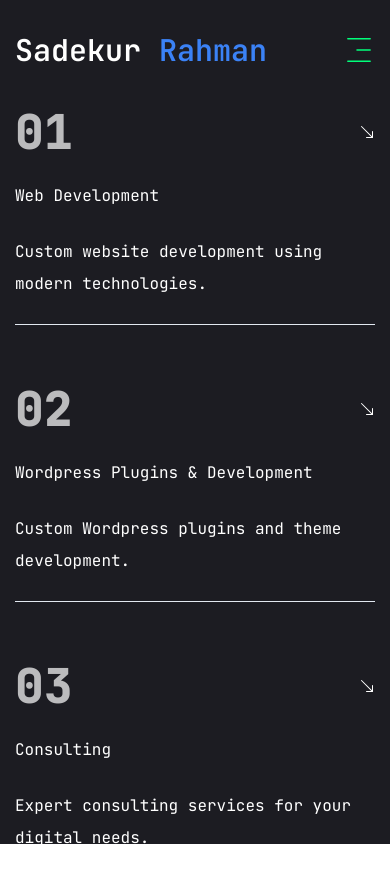
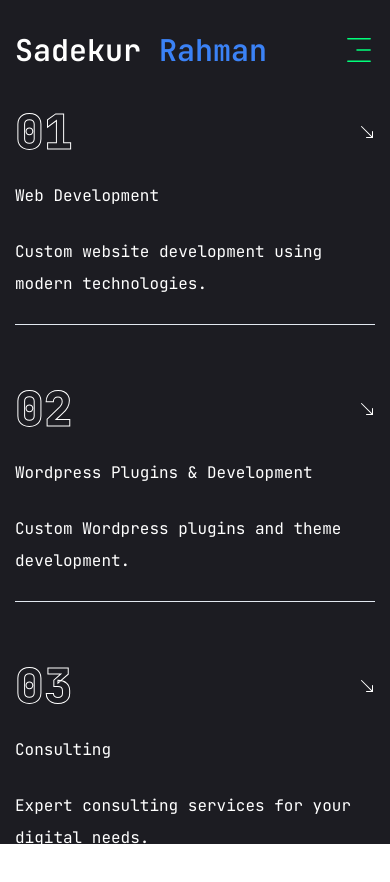
Before and after one commit to sadekur/pfs-2, a Next.js app: page /services in a window 390 px wide. Shown: the top 882 px of the page. Built offline with nearby package versions, Linux system fonts and the light colour scheme.

Commit message:
Update: Services section with responsive

```diff
--- a/app/globals.css
+++ b/app/globals.css
@@ -65,4 +65,10 @@
   .h3 {
     @apply text-[20px] xl:text-[24px] leading-[1.1] font-bold;
   }
+.text-outline {
+  -webkit-text-stroke: 1px #ffffffff; /* White outline */
 }
+.text-outline-hover {
+  -webkit-text-stroke: 1px #00ff99; /* Green outline on hover */
+}
+}
--- a/app/services/page.jsx
+++ b/app/services/page.jsx
@@ -47,12 +47,12 @@ const Services = () => {
               return (
                 <div key={index} className="flex-1 flex flex-col justify-center gap-6 group cursor-pointer ">
                   <div className="w-full flex justify-between items-center">
-                    <div className="text-5xl font-extrabold text-white/70">{service.num}</div>
+                    <div className="text-5xl font-extrabold text-outline text-transparent group-hover:text-outline-hover">{service.num}</div>
                     <Link href={service.href}>
                       <BsArrowDownRight />
                     </Link>
                   </div>
-                  <h2>{service.name}</h2>
+                  <h2 className="">{service.name}</h2>
                   <p>{service.description}</p>
                   <div className="border-b border-white/28 w-full"></div>
                 </div>
```
